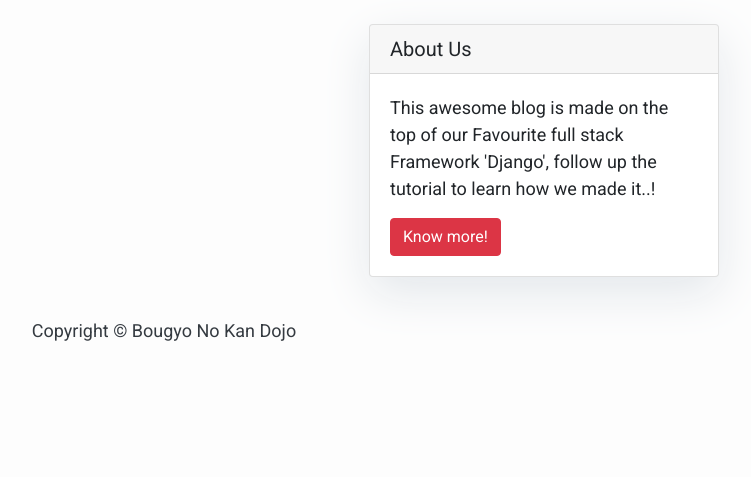
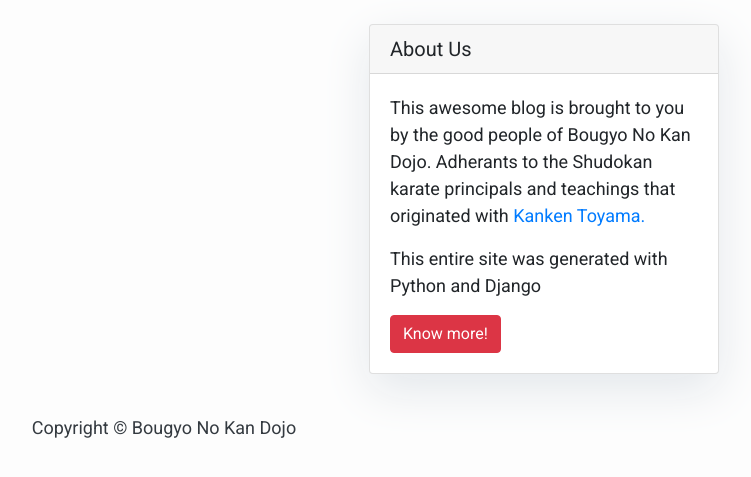
Before and after one commit to wseyler/ikyoshi_project, a Django app: page /blog/ in a window 1280 px wide. Shown: the part 184-661 px from the top of the page, without its empty margins (476-1227 px from the left). Run offline with Django 3.2, Linux system fonts and the light colour scheme; data that the repository does not hold is empty; some libraries are stand-ins or nearby versions.

Commit message:
More UI ceanup.

```diff
--- a/blog/templates/blog/post_detail.html
+++ b/blog/templates/blog/post_detail.html
@@ -9,7 +9,7 @@
         <p class="card-text ">{{ post.content | safe }}</p>
       </div>
     </div>
-    {% block sidebar %} {% include 'blog/sidebar.html' %} {% endblock sidebar %}
+    {% block sidebar %} {% include 'pages/sidebar.html' %} {% endblock sidebar %}
 
     <div class="col-md-8 card mb-4  mt-3 ">
       <div class="card-body">
--- a/ikyoshi/urls.py
+++ b/ikyoshi/urls.py
@@ -19,6 +19,8 @@ from django.conf.urls.static import static
 from django.conf import settings
 from django.contrib.staticfiles.urls import staticfiles_urlpatterns
 
+admin.site.site_header = 'Bougyo No Kan Dojo Administration'
+
 urlpatterns = [
     path('people/', include('people.urls')),
     path('ranks/', include('ranks.urls')),
--- a/pages/templates/pages/sidebar.html
+++ b/pages/templates/pages/sidebar.html
@@ -12,8 +12,10 @@
 <div class="card my-4">
         <h5 class="card-header">About Us</h5>
     <div class="card-body">
-        <p class="card-text"> This awesome blog is made on the top of our Favourite full stack Framework 'Django', follow up the tutorial to learn how we made it..!</p>
-        <a href="https://djangocentral.com/building-a-blog-application-with-django"
+        <p class="card-text"> This awesome blog is brought to you by the good people of Bougyo No Kan Dojo.  Adherants to the Shudokan karate principals and teachings that originated with <a href="https://en.wikipedia.org/wiki/Kanken_T%C5%8Dyama">Kanken Toyama.</a></p>
+        <p class="card-text"> This entire site was generated with Python and Django </p>
+
+        <a href="https://www.djangoproject.com/"
            class="btn btn-danger">Know more!</a>
     </div>
 </div>
```
Also changed, not shown: blog/admin.py (+9 -10 lines).
